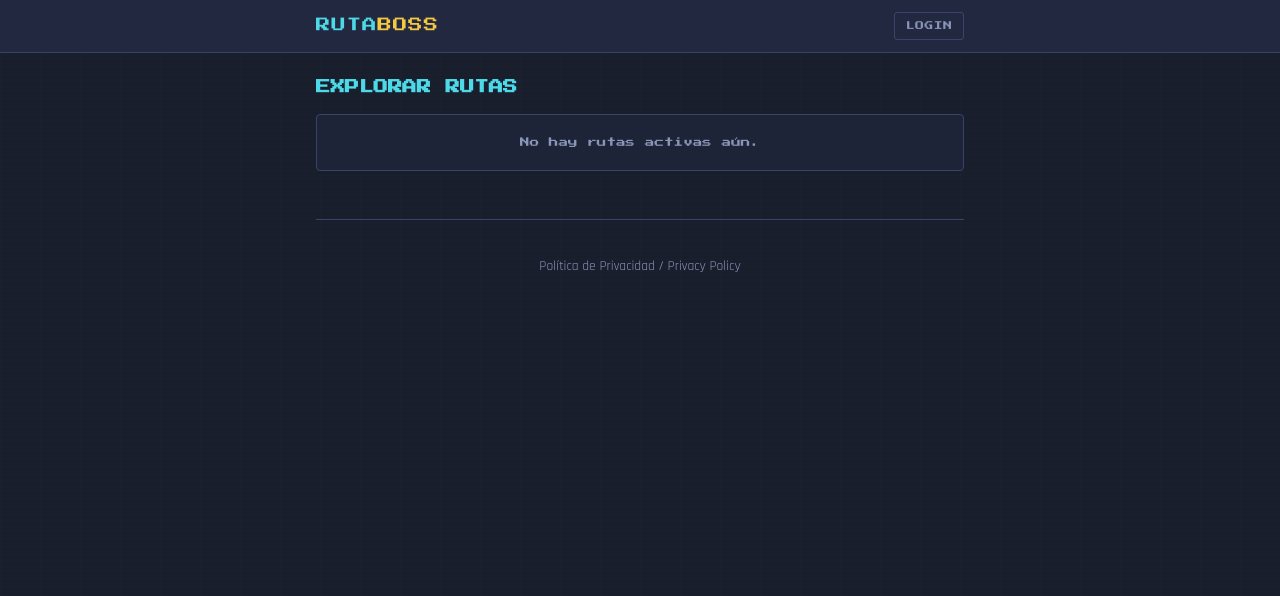
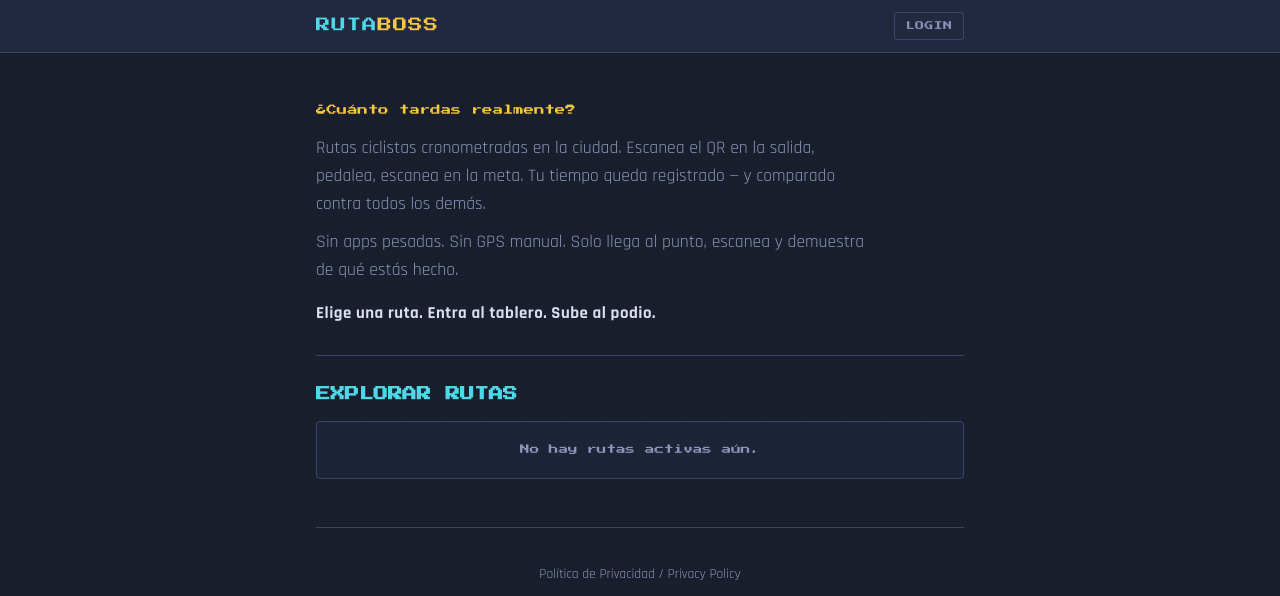
Before and after one commit to felipenogson/rutaBoss, a Flask app: page / in a window 1280 px wide. Shown: the top 596 px of the page. Run offline with Flask 3, Linux system fonts and the light colour scheme; data that the repository does not hold is empty.

```diff
--- a/static/css/main.css
+++ b/static/css/main.css
@@ -496,6 +496,39 @@ h3 { font-size: 0.55rem; color: var(--text2); margin-bottom: 0.5rem; }
 /* ===== Section spacing ===== */
 .section { margin-bottom: 2rem; }
 
+/* ===== Hero copy ===== */
+.hero-copy {
+  padding: 1.5rem 0 1.75rem;
+  border-bottom: 1px solid var(--border);
+  margin-bottom: 1.75rem;
+}
+
+.hero-tagline {
+  font-family: var(--font-pixel);
+  font-size: 0.65rem;
+  color: var(--gold);
+  margin-bottom: 0.9rem;
+  line-height: 1.8;
+}
+
+.hero-sub {
+  font-family: var(--font-body);
+  font-size: 1.1rem;
+  color: var(--text2);
+  line-height: 1.6;
+  margin-bottom: 0.6rem;
+  max-width: 560px;
+}
+
+.hero-cta {
+  font-family: var(--font-body);
+  font-size: 1.05rem;
+  font-weight: 700;
+  color: var(--text);
+  margin-top: 1rem;
+  letter-spacing: 0.03em;
+}
+
 /* ===== Flash messages ===== */
 .flash-messages { list-style: none; margin-bottom: 1rem; }
 
--- a/templates/index.html
+++ b/templates/index.html
@@ -28,6 +28,13 @@
 {% endblock %}
 
 {% block content %}
+<div class="hero-copy">
+  <p class="hero-tagline">¿Cuánto tardas realmente?</p>
+  <p class="hero-sub">Rutas ciclistas cronometradas en la ciudad. Escanea el QR en la salida, pedalea, escanea en la meta. Tu tiempo queda registrado — y comparado contra todos los demás.</p>
+  <p class="hero-sub">Sin apps pesadas. Sin GPS manual. Solo llega al punto, escanea y demuestra de qué estás hecho.</p>
+  <p class="hero-cta">Elige una ruta. Entra al tablero. Sube al podio.</p>
+</div>
+
 <div class="section">
   <h1>EXPLORAR RUTAS</h1>
 
```
